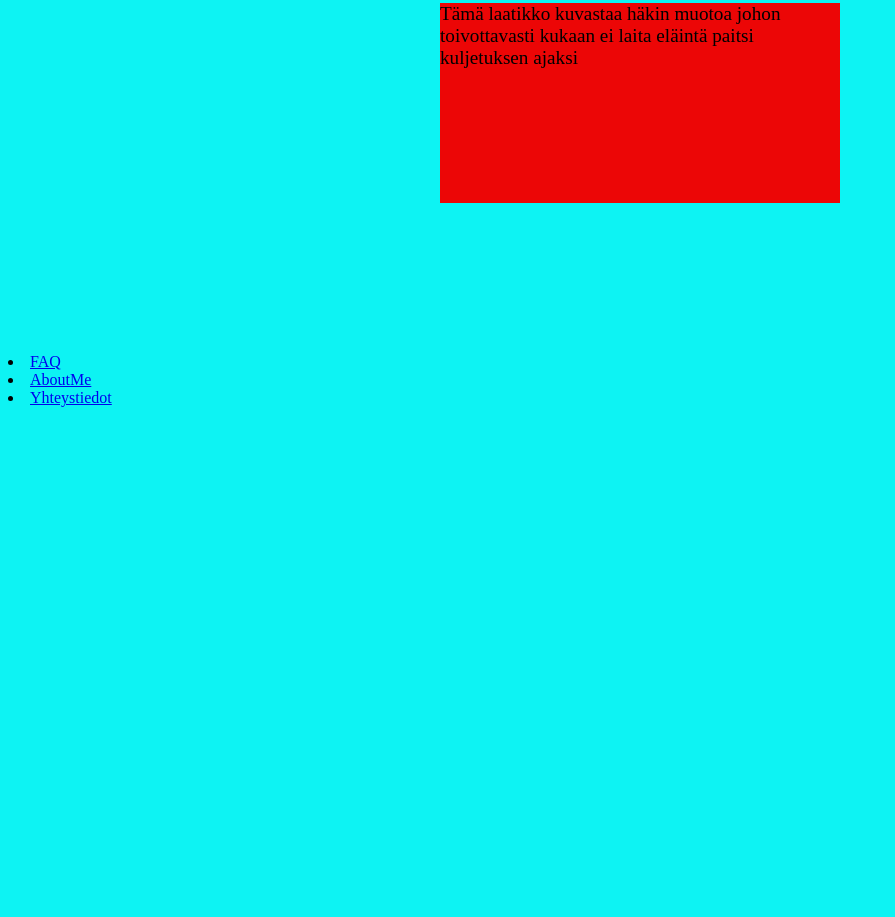
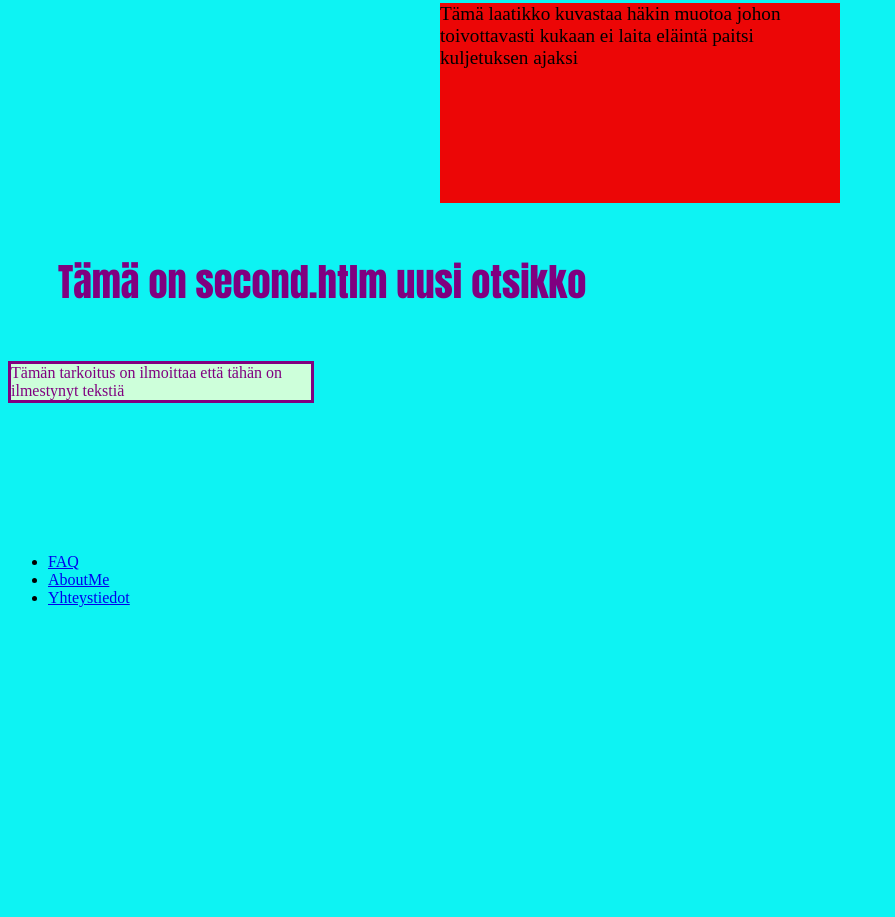
Before and after one commit to Petrismi/Petrismi.github.io, a plain HTML site: page index.html in a window 1280 px wide. Shown: the part 603-1520 px from the top of the page, without its empty margins (0-895 px from the left). Drawn offline with Linux system fonts and the light colour scheme.

Commit message:
Add files via upload

```diff
--- a/index.html
+++ b/index.html
@@ -1,4 +1,5 @@
 <!DOCTYPE html>
+<html lang="fi">
 
 <head>
     <link rel="stylesheet" href="styles.css.css" type="text/css">
@@ -27,13 +28,18 @@
 
     <div class="div-example"> Tämä laatikko kuvastaa häkin muotoa johon toivottavasti kukaan ei laita eläintä paitsi kuljetuksen ajaksi</div>
 
+    <header style="margin: 50px" class="header-example">
+        <h1>Tämä on second.htlm uusi otsikko </h1>
+    </header>
+    <p class="color-example">Tämän tarkoitus on ilmoittaa että tähän on ilmestynyt tekstiä</p>
 
 
-    <nav style="margin-top: 150px;">
-        </ul>
-        <li><a href="#FAQ">FAQ</a></li>
-        <li><a href="#AboutMe">AboutMe</a></li>
-        <li><a href="#Yhteystiedot">Yhteystiedot</a></li>
+
+    <nav style="margin-top: 150px">
+        <ul>
+            <li><a href="#FAQ">FAQ</a></li>
+            <li><a href="#AboutMe">AboutMe</a></li>
+            <li><a href="#Yhteystiedot">Yhteystiedot</a></li>
         </ul>
     </nav>
 
@@ -53,9 +59,14 @@
     <section id="Yhteystiedot" style="margin-top: 400px; margin-bottom: 400px;">
         <h2>Yhteystiedot</h2>
         <p>PEL00030@laurea.fi</p>
+        <p>
+        Tässä on linkki tehtävänannon mukaisesti
+        <a href="Petrismi.github.io/second.html.html">Käy sivuillani</a>
+        </p>
     </section>
 
     <footer id="footer" style="margin-top: 200px;">
         <p>&copy; 2025 Petri Lehto. Kaikki oikeudet pidätetään</p>
+    </footer>
 </body>
 </html>
```
